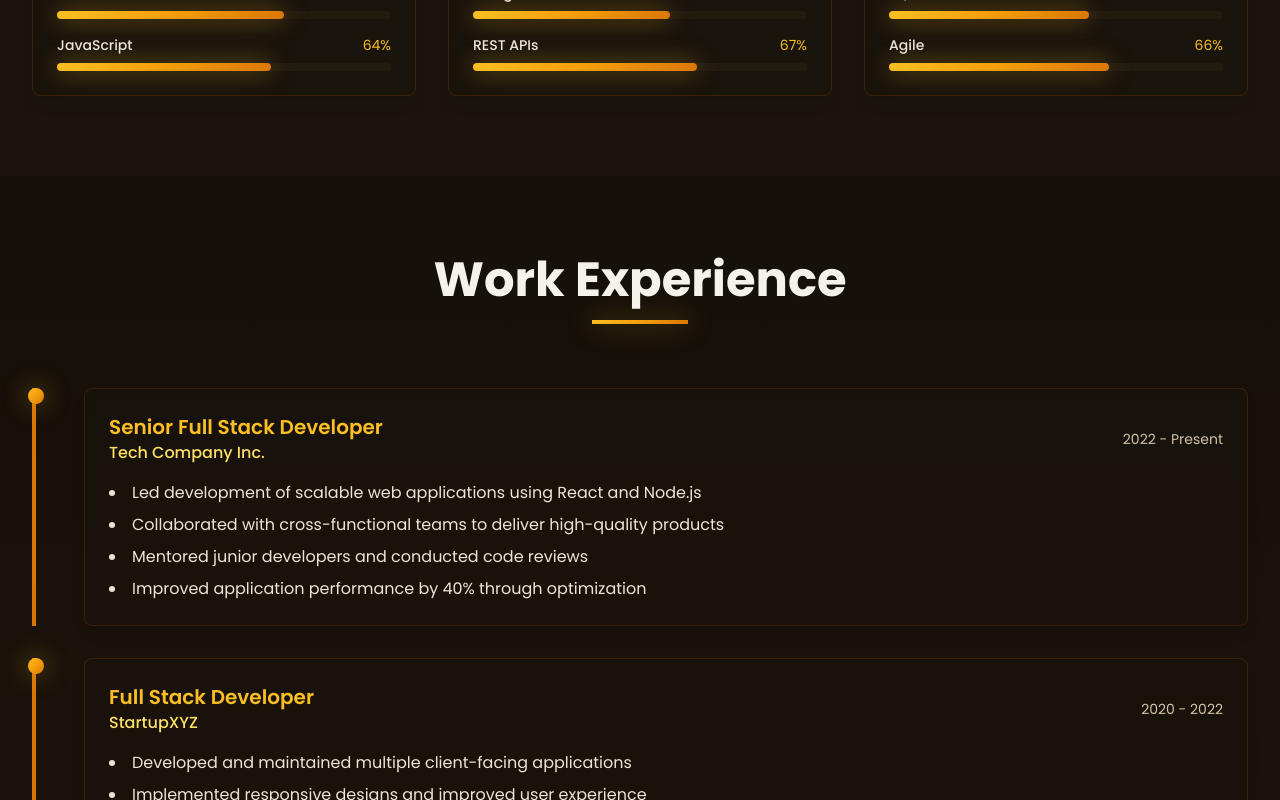
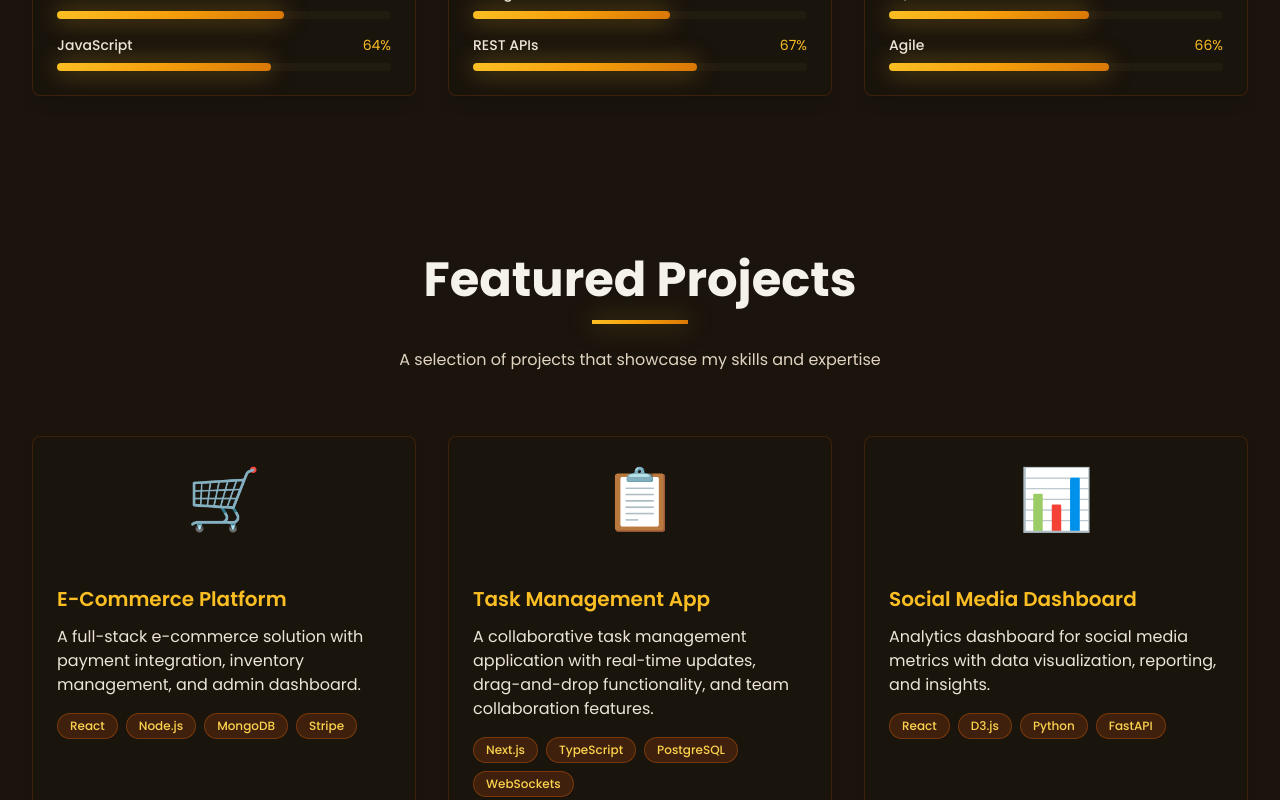
Before and after one commit to Toorpeedoo/Lemuel-Orpilla, a Next.js app: page / in a window 1280 px wide. Shown: the part 2000-2800 px from the top of the page. Built offline with nearby package versions, Linux system fonts and the light colour scheme.

Commit message:
Remove Experience section from Home page and Navigation component

```diff
--- a/app/page.tsx
+++ b/app/page.tsx
@@ -1,7 +1,6 @@
 import Hero from '@/components/Hero'
 import About from '@/components/About'
 import Skills from '@/components/Skills'
-import Experience from '@/components/Experience'
 import Projects from '@/components/Projects'
 import Contact from '@/components/Contact'
 import Navigation from '@/components/Navigation'
@@ -13,7 +12,6 @@ export default function Home() {
       <Hero />
       <About />
       <Skills />
-      <Experience />
       <Projects />
       <Contact />
     </main>
--- a/components/Navigation.tsx
+++ b/components/Navigation.tsx
@@ -11,7 +11,7 @@ export default function Navigation() {
       setIsScrolled(window.scrollY > 50)
 
       // Update active section based on scroll position
-      const sections = ['home', 'about', 'skills', 'experience', 'projects', 'contact']
+      const sections = ['home', 'about', 'skills', 'projects', 'contact']
       const current = sections.find(section => {
         const element = document.getElementById(section)
         if (element) {
@@ -38,7 +38,6 @@ export default function Navigation() {
     { id: 'home', label: 'Home' },
     { id: 'about', label: 'About' },
     { id: 'skills', label: 'Skills' },
-    { id: 'experience', label: 'Experience' },
     { id: 'projects', label: 'Projects' },
     { id: 'contact', label: 'Contact' },
   ]
```
